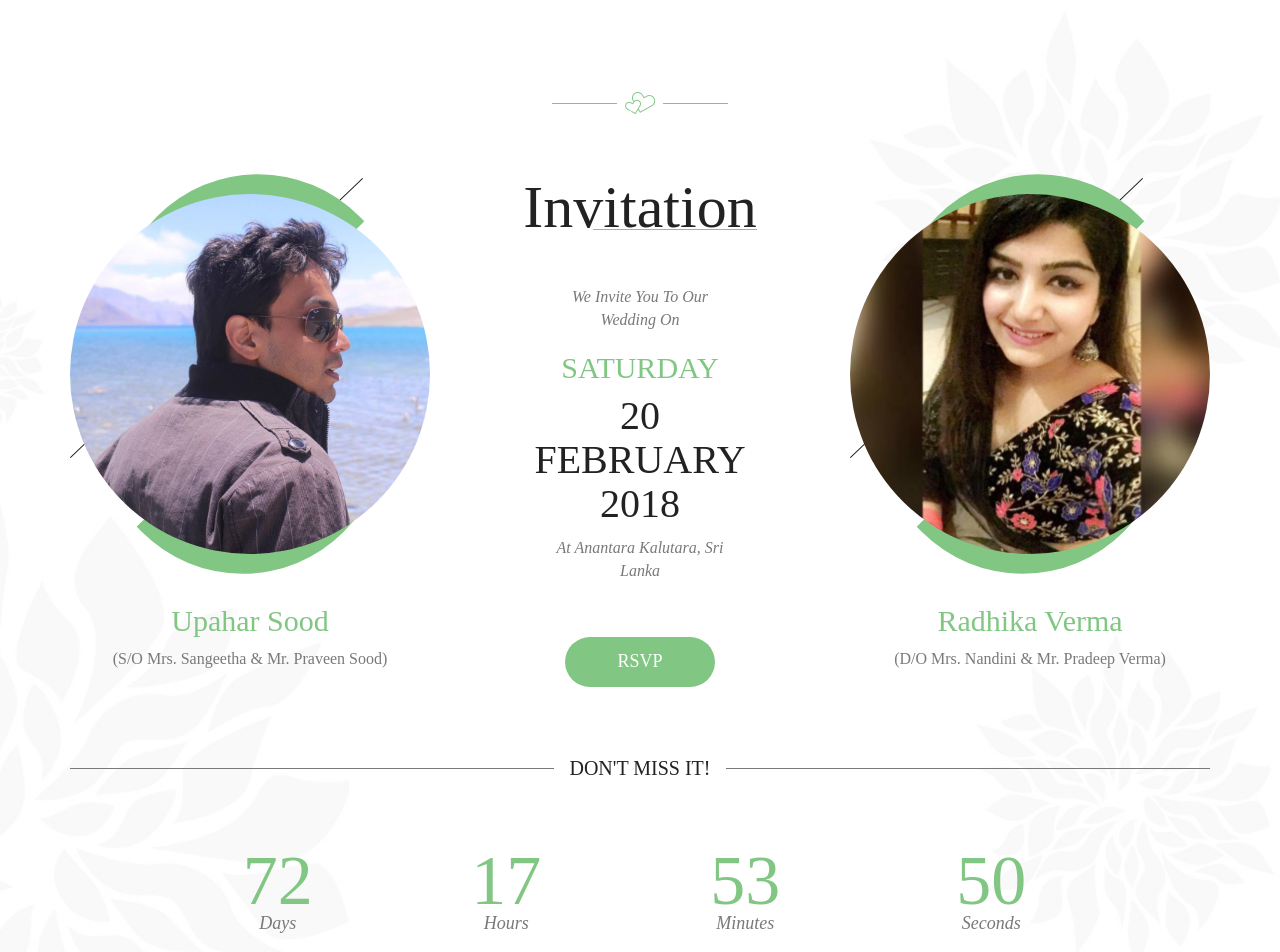
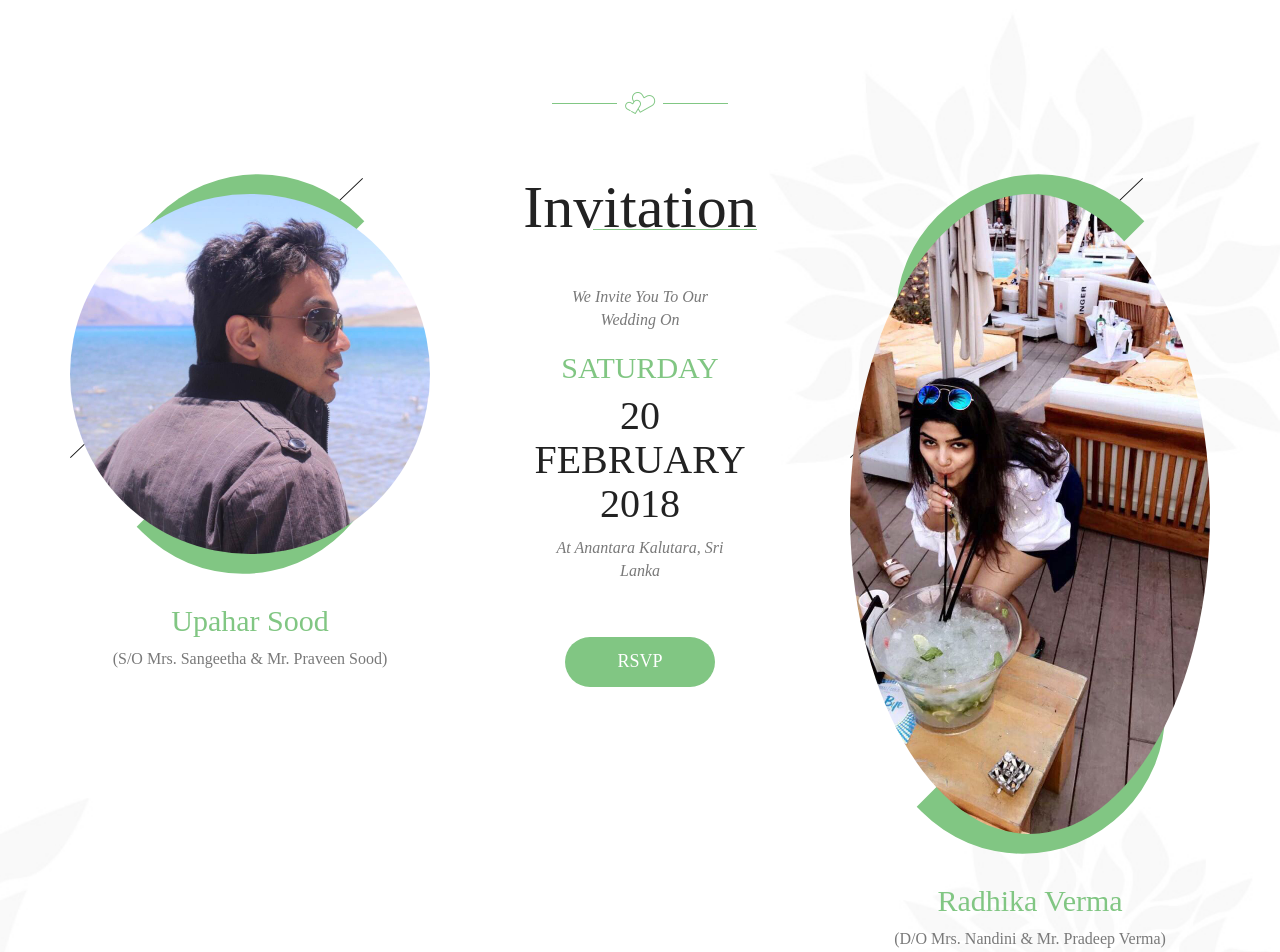
Before and after one commit to usood/wedding, a Jekyll site: the page built from index.html, in a window 1280 px wide. Shown: the top 952 px of the page. Built offline with Jekyll 4.4.1, drawn with Linux system fonts in a browser that asks for light colours; some web fonts are replaced.

Commit message:
Added form and new pic

```diff
--- a/_includes/about.html
+++ b/_includes/about.html
@@ -23,7 +23,7 @@
 				<div class="wd_about_infobox wd_toppadder20">
 					<div class="wd_about_infobox_img">
 						<span><img src="images/content/line.png" alt="Line" class="img-responsive"></span>
-						<img src="images/content/radhika.jpg" alt="Radhika" class="img-responsive">
+						<img src="images/content/radhika.jpeg" alt="Radhika" class="img-responsive">
 					</div>
 					<h2>Radhika Verma</h2>
 					<p>(D/o Mrs. Nandini & Mr. Pradeep Verma)</p>
```
Also changed, not shown: images/content/radhika.jpeg (added).
